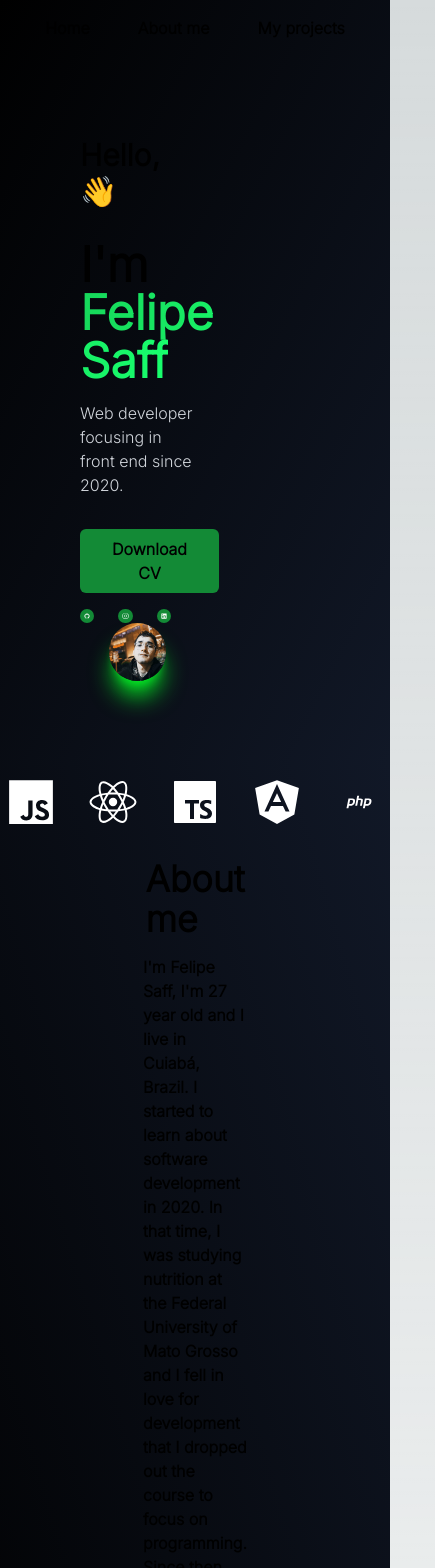
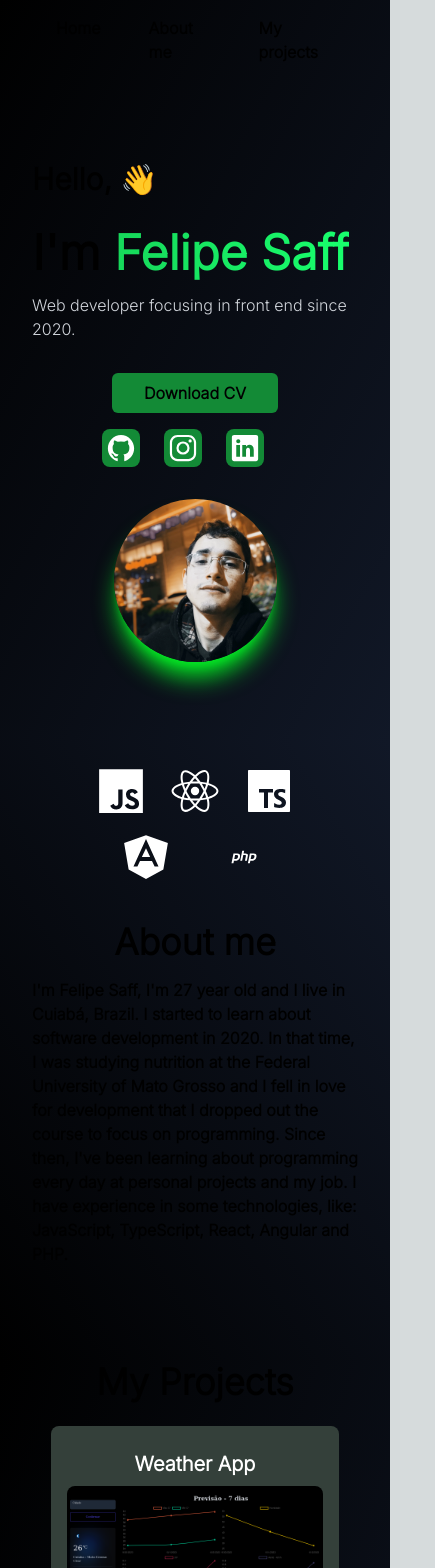
Before and after one commit to felipesaff/portfolio, a Next.js app: page / in a window 390 px wide. Shown: the top 1568 px of the page, 435 px wide, since content can reach past the window. Built offline with nearby package versions, Linux system fonts and the light colour scheme.

Commit message:
style: add responsivity

```diff
--- a/src/app/globals.css
+++ b/src/app/globals.css
@@ -18,6 +18,9 @@
 
 * {
     scroll-behavior: smooth;
+    margin: 0;
+    padding: 0;
+    box-sizing: border-box;
 }
 
 body {
--- a/src/app/page.tsx
+++ b/src/app/page.tsx
@@ -4,7 +4,7 @@ import { MyProjects } from '@/components/MyProjects';
 
 export default function Home() {
 	return (
-		<main className='flex min-h-screen w-screen flex-col'>
+		<main className='flex w-screen max-w-full flex-col'>
 			<Header />
 			<AboutMe />
 			<MyProjects />
--- a/src/components/AboutMe.tsx
+++ b/src/components/AboutMe.tsx
@@ -7,11 +7,11 @@ export function AboutMe() {
 			id='about'
 			className='w-full flex flex-col pb-20 items-center justify-center bg-gradient-to-bl from-gray-900 to-black'
 		>
-			<div className='flex py-4 px-20 justify-center w-full'>
+			<div className='flex flex-wrap py-4 px-20 justify-evenly md:justify-center w-full'>
 				{icons.map((image, i) => (
 					<Image
 						key={i}
-						className='mx-4'
+						className='md:mx-4 md:my-0 mx-2 my-2'
 						src={image.src}
 						alt={image.alt}
 						width={50}
@@ -20,7 +20,7 @@ export function AboutMe() {
 				))}
 			</div>
 
-			<div className='py-4 flex flex-col items-center px-60 w-full'>
+			<div className='py-4 flex flex-col items-center px-8 md:px-60 w-full'>
 				<h2 className='font-bold text-4xl mb-4'>About me</h2>
 				<p className='font-semibold'>
 					I'm Felipe Saff, I'm 27 year old and I live in Cuiabá, Brazil. I
--- a/src/components/Header.tsx
+++ b/src/components/Header.tsx
@@ -25,7 +25,7 @@ export function Header() {
 		},
 	];
 	return (
-		<header className='flex flex-col items-center w-full bg-gradient-to-br from-black to-gray-900 h-auto'>
+		<header className='flex flex-col items-center w-full bg-gradient-to-br from-black to-gray-900 h-auto px-8 md:px-0'>
 			<nav className='flex justify-center w-full py-4'>
 				{menuItems.map((item, i) => (
 					<Link
@@ -40,9 +40,9 @@ export function Header() {
 
 			<section
 				id='home'
-				className='w-full h-auto my-20 px-20 flex flex-col justify-between md:flex-row'
+				className='w-full h-auto my-20 md:px-20 flex flex-col items-center justify-between md:flex-row'
 			>
-				<div className='flex-1 flex flex-col items-start w-1/2'>
+				<div className='flex-1 flex flex-col items-start md:w-1/2'>
 					<h2 className='text-3xl font-bold'>Hello, 👋</h2>
 					<h1 className='text-5xl font-bold mt-8 mb-4'>
 						I'm{' '}
@@ -53,6 +53,7 @@ export function Header() {
 					<p className='text-gray-300'>
 						Web developer focusing in front end since 2020.
 					</p>
+					<div className='w-full flex flex-col items-center md:items-start'>
 						<button className='bg-[#138a36] px-8 py-2 font-bold rounded-md mt-8 transition ease-linear hover:bg-[#04e824] hover:shadow-md hover:shadow-[#04e824]'>
 							Download CV
 						</button>
@@ -74,7 +75,8 @@ export function Header() {
 							))}
 						</div>
 					</div>
-				<div className='w-1/2 flex justify-center items-center'>
+				</div>
+				<div className='md:w-1/2 flex justify-center items-center mt-8 md:m-0'>
 					<Image
 						width={720}
 						height={720}
--- a/src/components/MyProjects.tsx
+++ b/src/components/MyProjects.tsx
@@ -1,5 +1,6 @@
 import { myProjectsItems } from '@/utils';
 import Image from 'next/image';
+import Link from 'next/link';
 export const MyProjects = () => {
 	return (
 		<div
@@ -11,15 +12,18 @@ export const MyProjects = () => {
 				{myProjectsItems.map((project, i) => (
 					<div
 						key={i}
-						className='w-72 mx-2 my-2 bg-[#34403a] rounded-md p-4 flex flex-col items-center justify-center'
+						className='w-72 mx-2 my-2 bg-[#34403a] rounded-lg p-4 flex flex-col items-center justify-center'
 					>
-						<p className='font-bold text-xl text-white'>{project.name}</p>
+						<p className='font-bold text-xl text-white my-2'>{project.name}</p>
+						<Link href={project.livePreview} target='_blank'>
 							<Image
+								className='rounded-lg'
 								width={500}
 								height={500}
 								src={project.thumb}
 								alt={`${project.name}'s printscreen`}
 							/>
+						</Link>
 						<div className='flex w-full justify-center flex-wrap my-4'>
 							{project.stack.map((tech, index) => (
 								<span
@@ -31,22 +35,22 @@ export const MyProjects = () => {
 							))}
 						</div>
 						<div className='flex justify-between w-full'>
-							<a
+							<Link
 								target='_blank'
 								href={project.repoLink}
 								className='flex-1 text-center hover:text-[#18ff6d]'
 								rel='noreferrer'
 							>
 								Repository
-							</a>
-							<a
+							</Link>
+							<Link
 								target='_blank'
 								href={project.livePreview}
 								className='flex-1 text-center hover:text-[#18ff6d]'
 								rel='noreferrer'
 							>
 								Live Preview
-							</a>
+							</Link>
 						</div>
 					</div>
 				))}
```
Lines whose indentation alone changed are shown as unchanged.
